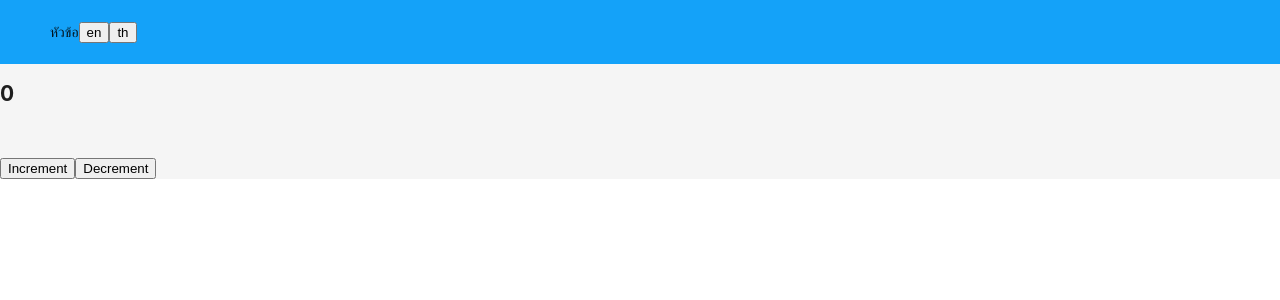
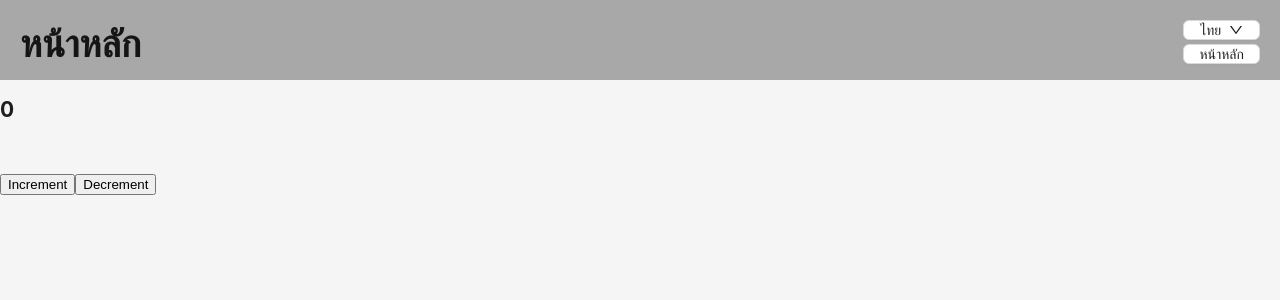
Before and after one commit to saketam/swd-test, a Next.js app: page / in a window 1280 px wide. Shown: the top 300 px of the page. Built offline with nearby package versions, Linux system fonts and the light colour scheme.

Commit message:
style header

```diff
--- a/src/app/components/AppLayout/index.tsx
+++ b/src/app/components/AppLayout/index.tsx
@@ -1,37 +1,68 @@
-import { Layout, Menu } from 'antd'
+import './style.scss'
+
+import { DownOutlined } from '@ant-design/icons'
+import { Button, ButtonProps, Dropdown, Layout, Space, Typography } from 'antd'
+import type { MenuProps } from 'antd'
+import { useRouter } from 'next/router'
 import { ReactNode } from "react"
 import { useTranslation } from "react-i18next"
+
 const { Header, Content } = Layout
-import './style.scss'
 
 type DefaultLayoutProps = { children: ReactNode }
 
 const AppLayout = ({ children }: DefaultLayoutProps) => {
   const { t, i18n } = useTranslation()
+  const router = useRouter()
 
-  const handleChangeLanguage = (lang: string) => () => {
-    i18n.changeLanguage(lang)
+  const handleMenuClick: MenuProps['onClick'] = (e) => {
+    i18n.changeLanguage(e.key)
   }
+
+  const handleHomeClick: ButtonProps['onClick'] = () => {
+    router.push('/')
+  }
+
+  const items: MenuProps['items'] = [
+    {
+      label: t('th'),
+      key: 'th',
+    },
+    {
+      label: t('en'),
+      key: 'en',
+    }
+  ]
 
   return (
     <Layout>
       <Header className="header">
-        {t('header')}
+        <Typography.Title level={1} className="title">
+          {t(router.pathname)}
+        </Typography.Title>
 
-        {/* <Menu /> */}
-
-        <button onClick={handleChangeLanguage('en')}>
-          en
-        </button>
-        <button onClick={handleChangeLanguage('th')}>
-          th
-        </button>
+        <div className="buttonGroup">
+          <Dropdown menu={{
+            items,
+            onClick: handleMenuClick,
+          }}>
+            <Button>
+              <Space>
+                {t(i18n.language)}
+                <DownOutlined />
+              </Space>
+            </Button>
+          </Dropdown>
+          <Button onClick={handleHomeClick}>
+            {t(router.pathname)}
+          </Button>
+        </div>
       </Header>
 
-      <Content>
+      <Content className="content">
         {children}
       </Content>
-    </Layout>
+    </Layout >
   )
 }
 
--- a/src/app/components/AppLayout/style.scss
+++ b/src/app/components/AppLayout/style.scss
@@ -1,3 +1,22 @@
 .header {
-  background-color: #14a2f9;
+  background-color: transparent;
+  display: flex;
+  justify-content: space-between;
+  padding: 20px;
+  background-color: #00000050;
+  height: 10vh;
 }
+
+.content {
+  height: 90vh;
+}
+
+.title {
+  margin: 0;
+}
+
+.buttonGroup {
+  display: flex;
+  flex-direction: column;
+  gap: 4px;
+}
--- a/src/app/locale/en/translate.json
+++ b/src/app/locale/en/translate.json
@@ -1,5 +1,9 @@
 {
   "translation": {
-    "header": "Header"
+    "/": "Home Page",
+    "web_page": "Layout & style",
+    "form_page": "Form Management",
+    "en": "English",
+    "th": "Thai"
   }
 }
--- a/src/app/locale/th/translate.json
+++ b/src/app/locale/th/translate.json
@@ -1,5 +1,9 @@
 {
   "translation": {
-    "header": "หัวข้อ"
+    "/": "หน้าหลัก",
+    "web_page": "การจัดการหน้าเว็ป",
+    "form_page": "การจัดการหน้าฟอร์ม",
+    "en": "อังกฤษ",
+    "th": "ไทย"
   }
 }
```
